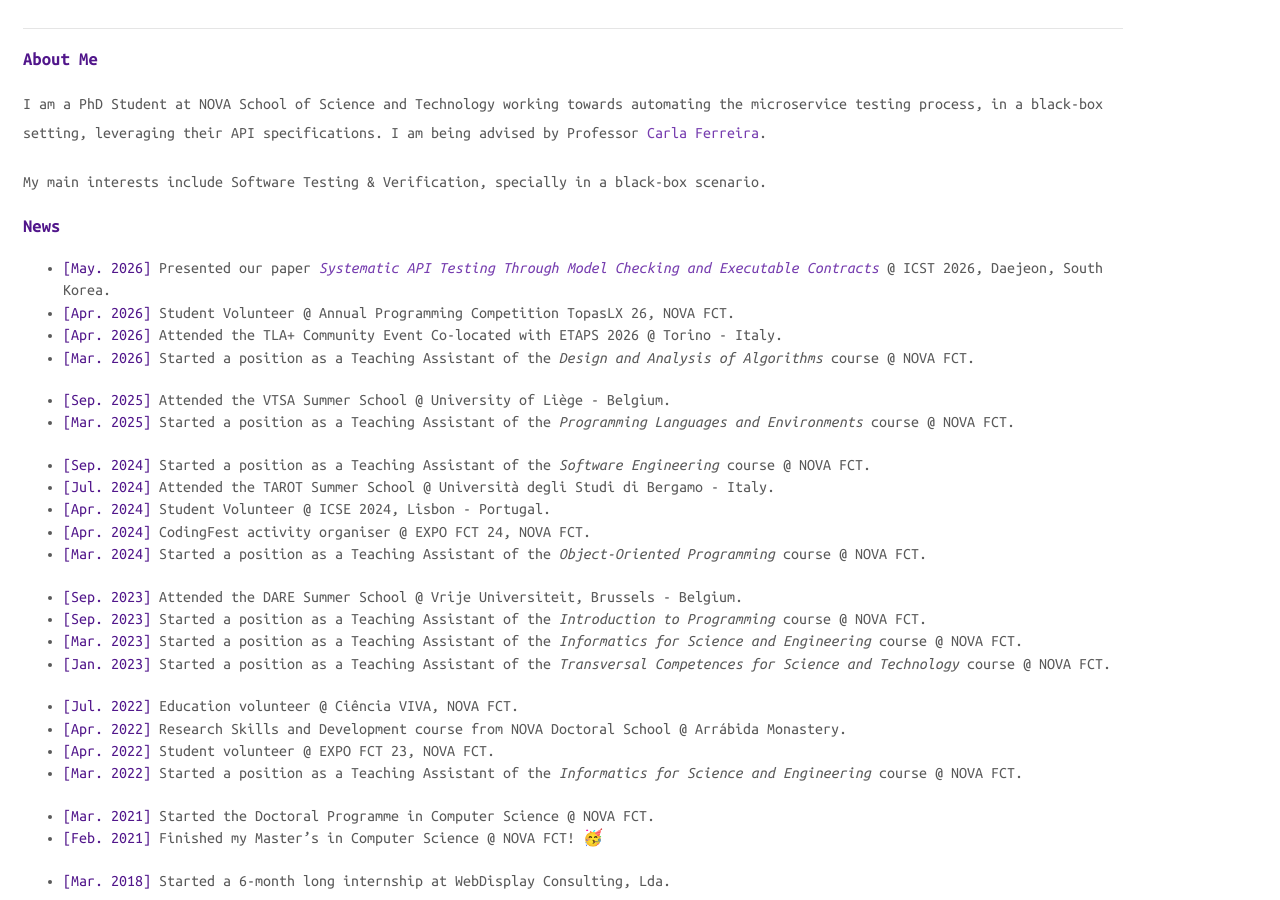
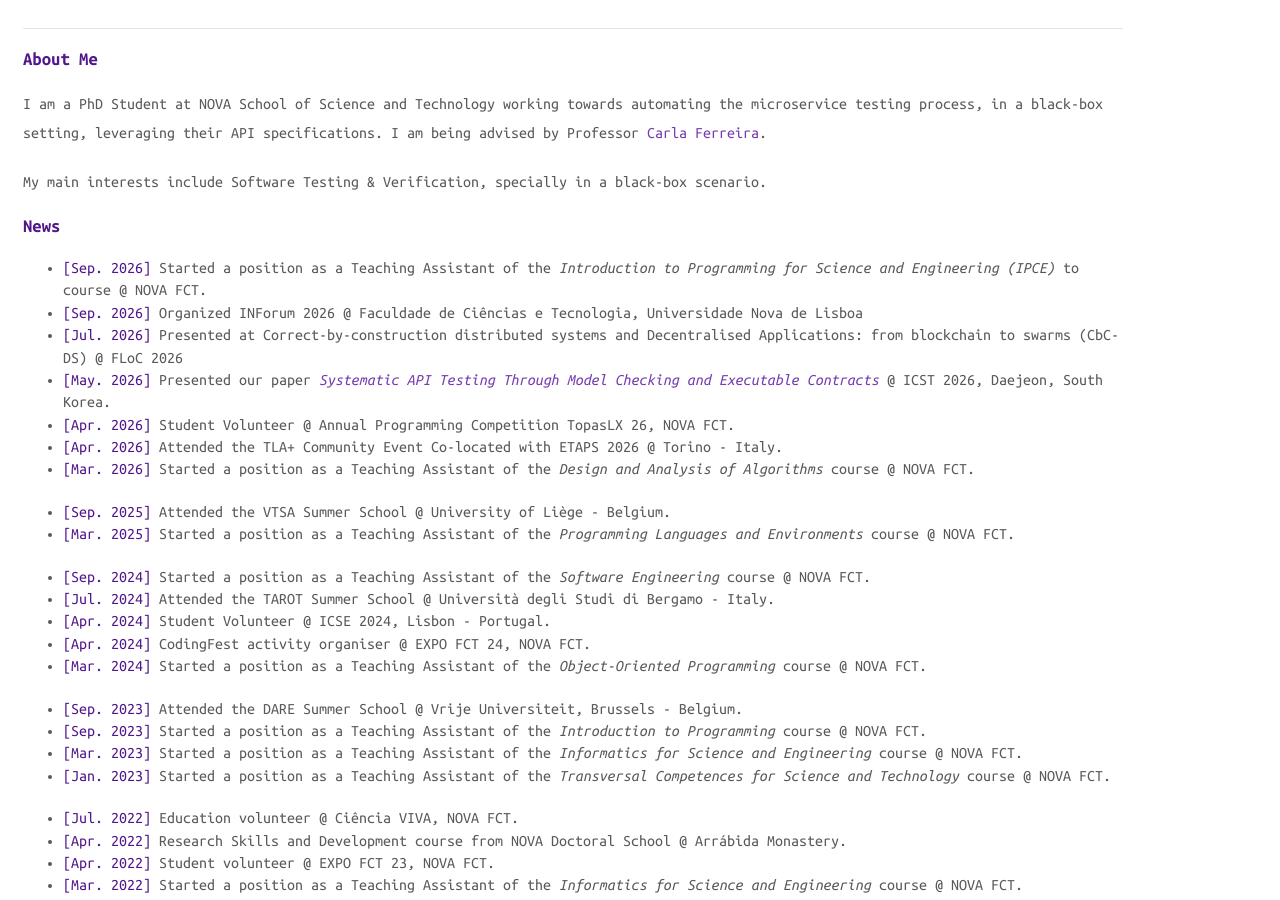
Before and after one commit to acm-ribeiro/acm-ribeiro.github.io, a Jekyll site: the page built from index.md, in a window 1280 px wide and 900 px high, scrolled down 643 px. Built offline with Jekyll 4.4.1, drawn with Linux system fonts in a browser that asks for light colours; nearby versions of some CDN libraries; a style sheet for code colours, icons or effects is not loaded.

Commit message:
update news

```diff
--- a/index.md
+++ b/index.md
@@ -22,6 +22,9 @@ My main interests include Software Testing & Verification, specially in a black-
 
 ### News
 
+- **[Sep. 2026]** Started a position as a Teaching Assistant of the *Introduction to Programming for Science and Engineering (IPCE)* to  course @ NOVA FCT.
+- **[Sep. 2026]** Organized INForum 2026 @ Faculdade de Ciências e Tecnologia, Universidade Nova de Lisboa
+- **[Jul. 2026]** Presented at Correct-by-construction distributed systems and Decentralised Applications: from blockchain to swarms (CbC-DS) @ FLoC 2026
 - **[May. 2026]** Presented our paper [*Systematic API Testing Through Model Checking and Executable Contracts*](https://arxiv.org/abs/2604.08633) @ ICST 2026, Daejeon, South Korea.
 - **[Apr. 2026]** Student Volunteer @ Annual Programming Competition TopasLX 26, NOVA FCT.
 - **[Apr. 2026]** Attended the TLA+ Community Event Co-located with ETAPS 2026 @ Torino - Italy.
```
